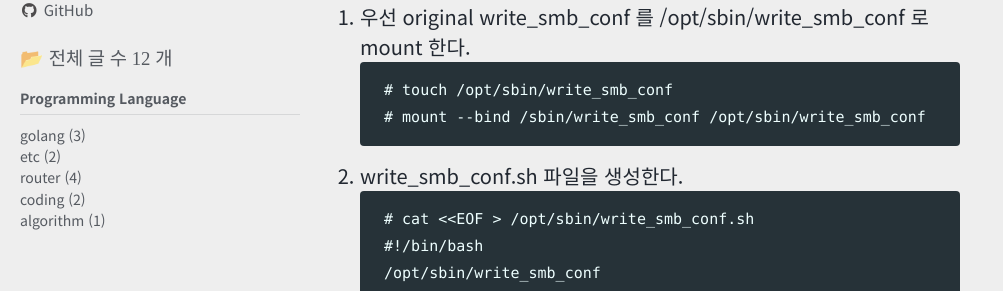
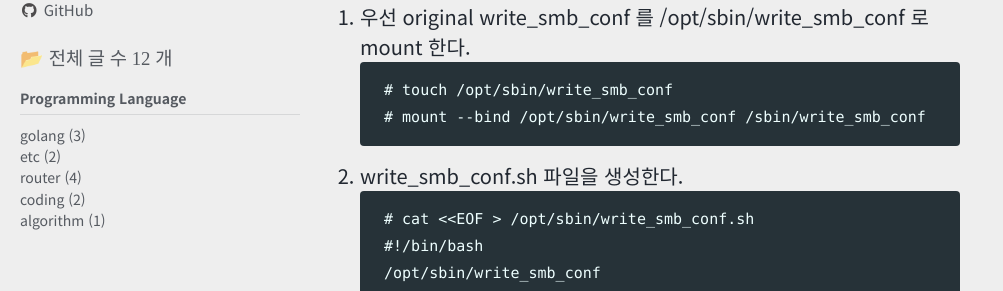
Before and after one commit to eternity74/eternity74.github.io, a Jekyll site: the page built from _posts/2023-02-23-post-smb-conf-in-stock-asus-router.md, in a window 1280 px wide and 900 px high, scrolled down 1233 px. Shown: the part 179-470 px from the top of the window, without its empty margins (0-1003 px from the left). Built offline with Jekyll 4.4.1, drawn with Linux system fonts in a browser that asks for light colours; cached includes are drawn as plain includes; comment, search, counter and statistics services are not loaded.

````diff
--- a/_posts/2023-02-23-post-smb-conf-in-stock-asus-router.md
+++ b/_posts/2023-02-23-post-smb-conf-in-stock-asus-router.md
@@ -34,7 +34,7 @@ mount --bind 를 사용하여 write_smb_conf 에 우리가 작성한 스크립
 1. 우선 original write_smb_conf 를 /opt/sbin/write_smb_conf 로 mount 한다.
 ```
     # touch /opt/sbin/write_smb_conf
-    # mount --bind /sbin/write_smb_conf /opt/sbin/write_smb_conf
+    # mount --bind /opt/sbin/write_smb_conf /sbin/write_smb_conf
 ```
 2. write_smb_conf.sh 파일을 생성한다.
 ```
````
